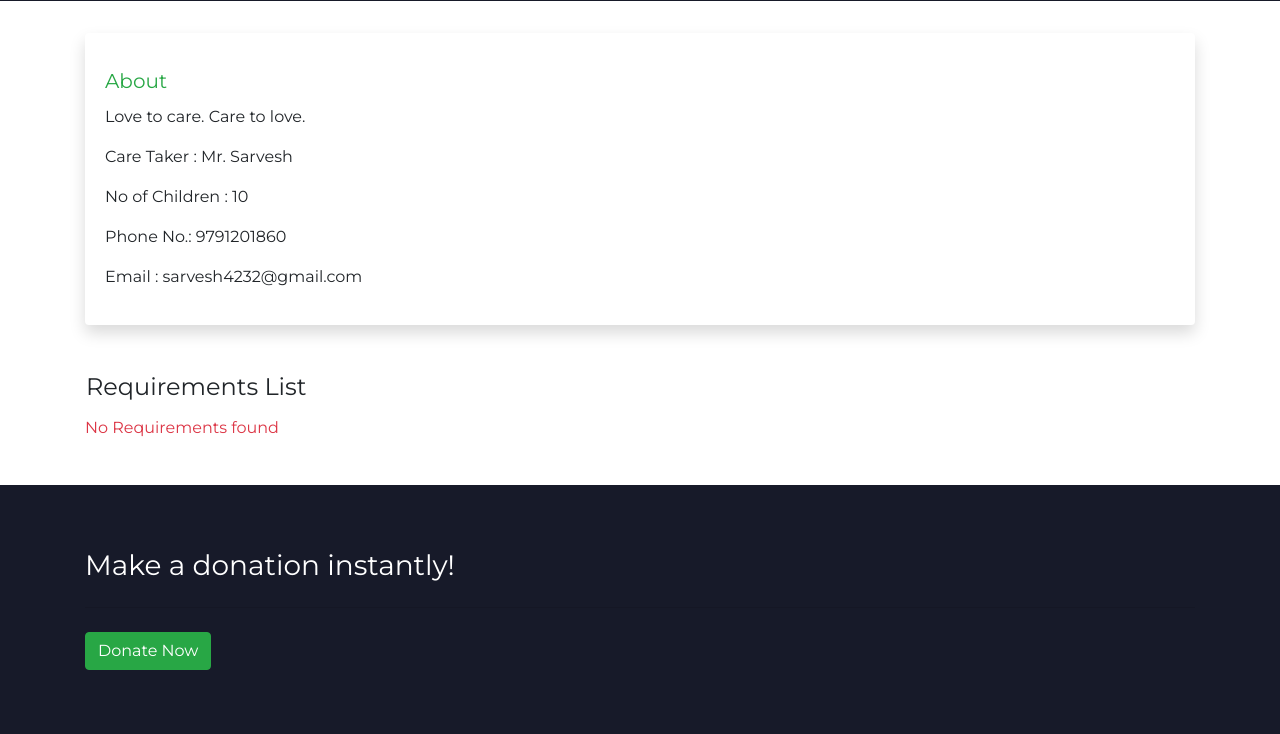
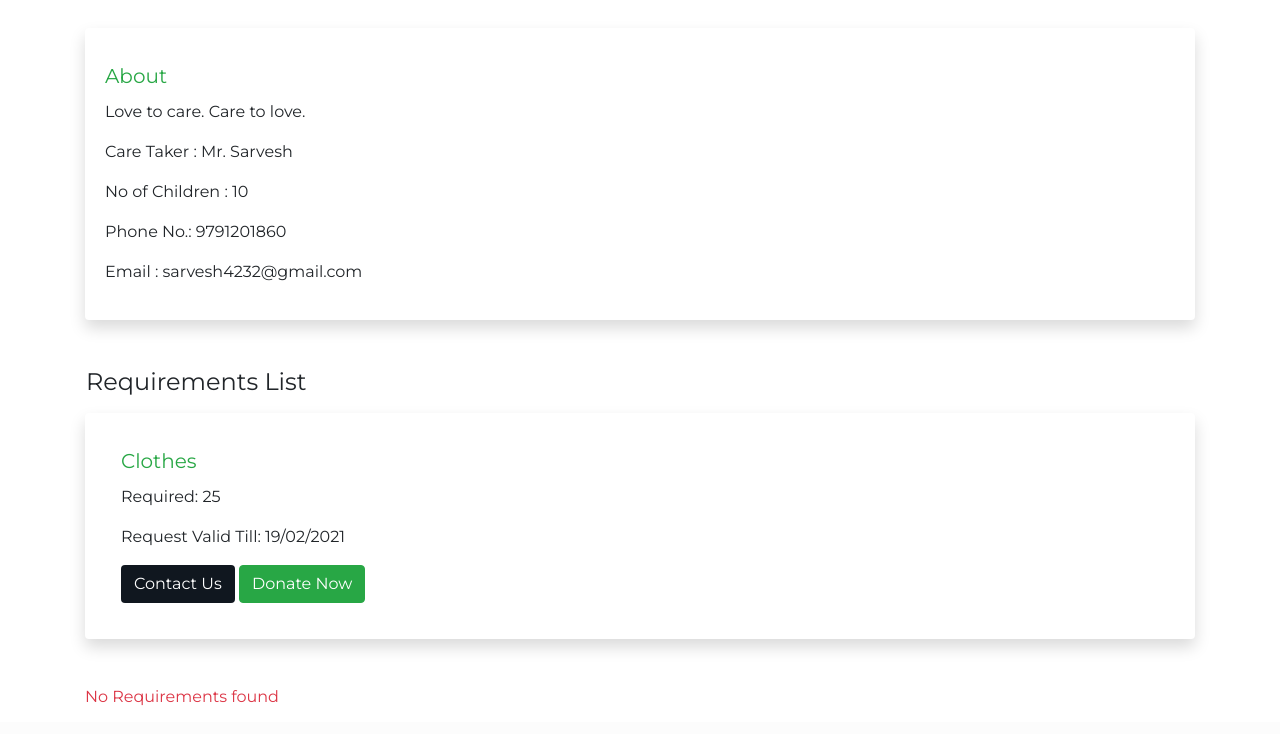
Before and after one commit to madhu1803/ORL, a Flask app: page /orphanage/profile/1 in a window 1280 px wide. Shown: the part 614-1348 px from the top of the page. After the commit the page ends 1320 px from the top, so only its background shows below. Run offline with Flask 2, Linux system fonts and the light colour scheme; data comes from the database, SQL or seed files in the repository; data that the repository does not hold is empty.

Commit message:
profie half done

```diff
--- a/app/static/CSS/home.css
+++ b/app/static/CSS/home.css
@@ -24,6 +24,7 @@ body {
 
 .bg-black {
   background-color: #10171f !important;
+  color: white !important;
 }
 
 .bg-blue {
--- a/app/templates/OrphanageProfile.html
+++ b/app/templates/OrphanageProfile.html
@@ -35,8 +35,8 @@
     <div class="orphanage-profile-container">
       <!-- Navbar -->
       <nav
-        class="navbar navbar-expand-lg navbar-light bg-black shadow p-3 mb-5 bg-white rounded"
-        style="margin-bottom: 10px !important"
+        class="navbar navbar-expand-lg navbar-dark bg-black shadow p-3 mb-5 bg-white rounded"
+        style="margin-bottom: 5px !important"
       >
         <a class="navbar-brand" href="{{url_for('home')}}">ORL</a>
         <button
@@ -106,11 +106,15 @@
                 />
               </div>
               <div class="col-lg-6">
-                <h1 class="display-4" id="name">Orphanage</h1>
-                <p class="lead" id="address">
+                <h1 class="display-5" id="name">Orphanage</h1>
+                <p id="address">
                   6th cross street , Vadapalani , chennai - 600089.
                 </p>
-                <p class="lead" id="phone">+91 123456789</p>
+                <p id="phone">+91 123456789</p>
+                <p>Make a donation instantly!</p>
+                <button type="button" class="btn btn-success">
+                  Donate Now
+                </button>
               </div>
             </div>
           </div>
@@ -147,9 +151,26 @@
           </div>
         </div>
         <!-- Requirements list -->
-        <div class="container requirements-list-container">
+        <div class="container requirements-list-container pb-2">
           <div class="row">
             <h4 class="ml-3 mb-3">Requirements List</h4>
+            <div class="col-sm-12">
+              <div class="card shadow p-3 mb-5 bg-white rounded">
+                <div class="card-body">
+                  <h5 class="card-title text-success">Clothes</h5>
+                  <p class="card-text">Required: 25</p>
+                  <p class="card-text">Request Valid Till: 19/02/2021</p>
+                  <a href="#" class="btn bg-black text-white">Contact Us</a>
+                  <a
+                    href="#"
+                    class="btn btn-success"
+                    data-toggle="modal"
+                    data-target="#donate-modal"
+                    >Donate Now</a
+                  >
+                </div>
+              </div>
+            </div>
             {% for data in data2 %}
             <div class="col-sm-12">
               <div class="card shadow p-3 mb-5 bg-white rounded">
@@ -161,7 +182,13 @@
                     Request Valid Till: {{data["valid_till"]}}
                   </p>
                   {% endif %}
-                  <a href="#" class="btn btn-success">Donate Now</a>
+                  <a
+                    href="#"
+                    class="btn btn-success"
+                    data-toggle="modal"
+                    data-target="#donate-modal"
+                    >Donate Now</a
+                  >
                 </div>
               </div>
             </div>
@@ -170,7 +197,7 @@
           <h6 class="text-danger">No Requirements found</h6>
         </div>
         <!-- Donate now option -->
-        <div class="jumbotron jumbotron-fluid mt-5 bg-dblue">
+        <!-- <div class="jumbotron jumbotron-fluid mt-5 bg-dblue">
           <div class="container">
             <h3>Make a donation instantly!</h3>
             <hr class="my-4" />
@@ -183,7 +210,7 @@
               Donate Now
             </button>
           </div>
-        </div>
+        </div> -->
         <!--End-->
       </div>
     </div>
@@ -236,12 +263,12 @@
           <div class="modal-footer">
             <button
               type="button"
-              class="btn btn-secondary"
+              class="btn bg-black text-white"
               data-dismiss="modal"
             >
               Close
             </button>
-            <button type="button" class="btn bg-blue">Donate</button>
+            <button type="button" class="btn btn-success">Donate</button>
           </div>
         </div>
       </div>
```
